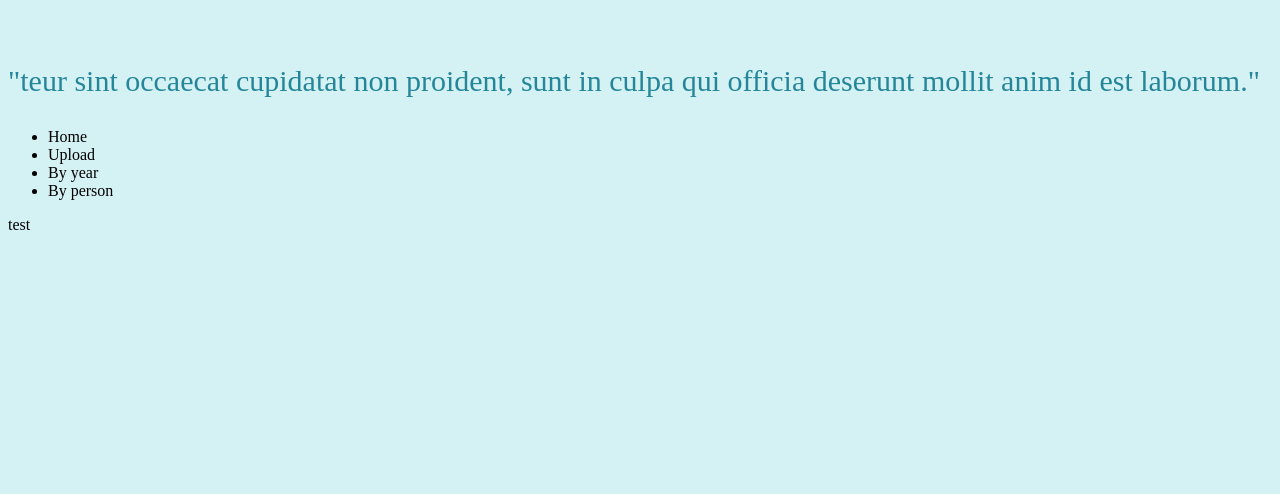
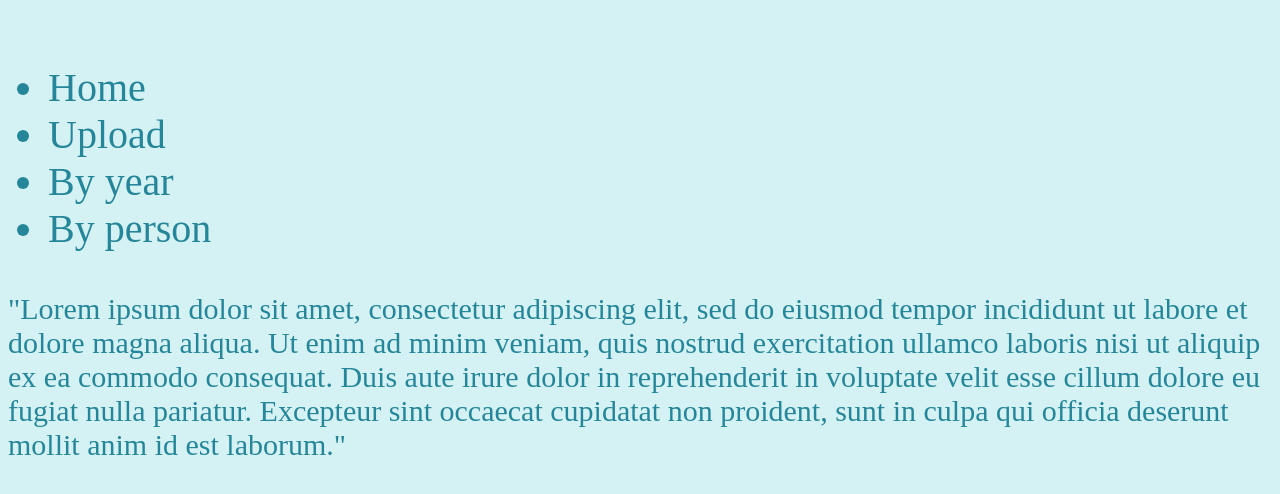
Before and after one commit to jcharette23/photo-viewer, a plain HTML site: page index.html in a window 1280 px wide. Shown: the part 300-794 px from the top of the page. Drawn offline with Linux system fonts and the light colour scheme.

Commit message:
last changes of the day

```diff
--- a/index.html
+++ b/index.html
@@ -11,12 +11,6 @@
     </div>
   <body>
 
-
-      <div><p>
-        "teur sint occaecat cupidatat non proident, sunt in
-        culpa qui officia deserunt mollit anim id est laborum."
-      </p></div>
-
       <ul class="Sidebar">
           <li>Home</li>
           <li>Upload</li>
@@ -24,6 +18,15 @@
           <li>By person</li>
       </ul>
 
-      <p>test</p>
+      <div><p>
+        "Lorem ipsum dolor sit amet, consectetur adipiscing elit, sed
+        do eiusmod tempor incididunt ut labore et dolore magna aliqua.
+        Ut enim ad minim veniam, quis nostrud exercitation ullamco laboris
+        nisi ut aliquip ex ea commodo consequat. Duis aute irure dolor in
+        reprehenderit in voluptate velit esse cillum dolore eu fugiat nulla
+        pariatur. Excepteur sint occaecat cupidatat non proident, sunt in
+        culpa qui officia deserunt mollit anim id est laborum."
+      </p></div>
+
   </body>
 </html>
--- a/style.css
+++ b/style.css
@@ -15,3 +15,9 @@
     font-weight: bold;
     font-size: 50px;
 }
+
+ul{
+    color: #258699;
+    font-size: 40px;
+    font-family: 'Times New Roman', Times, serif;
+}
```
